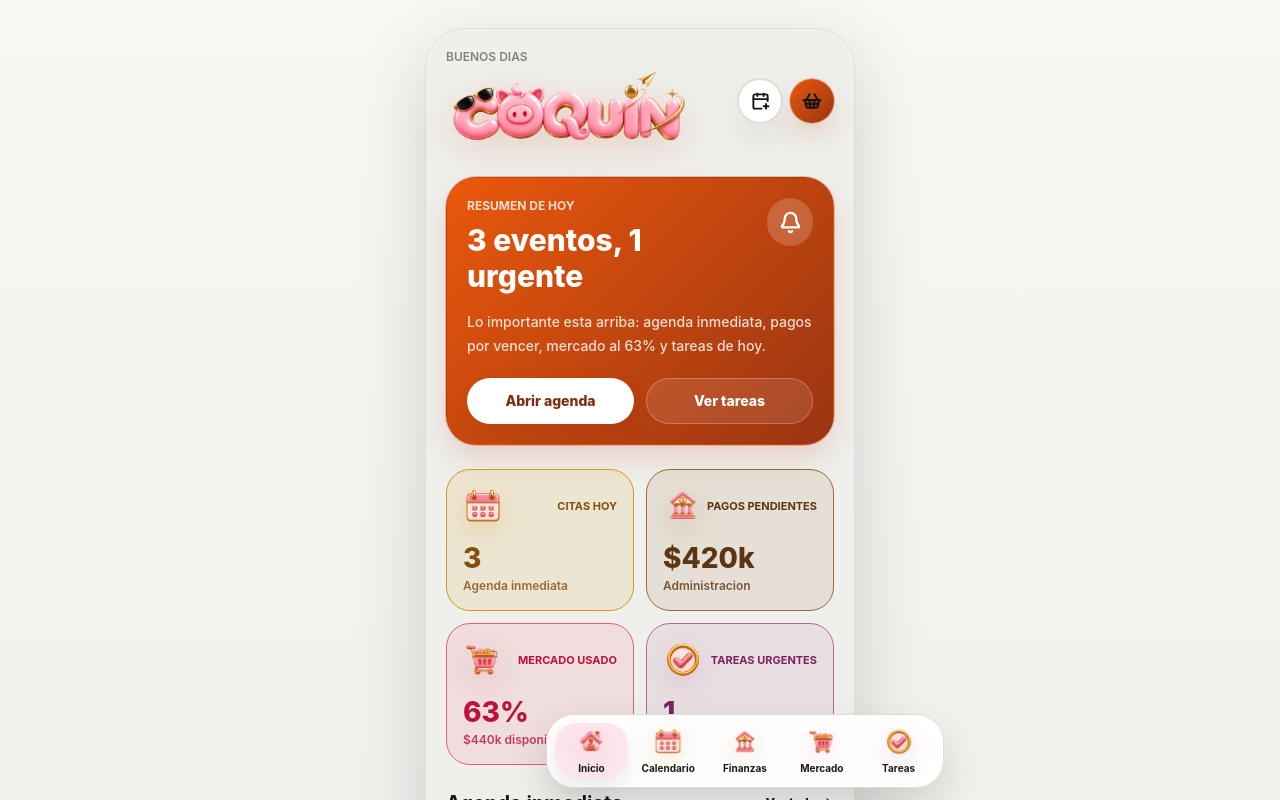
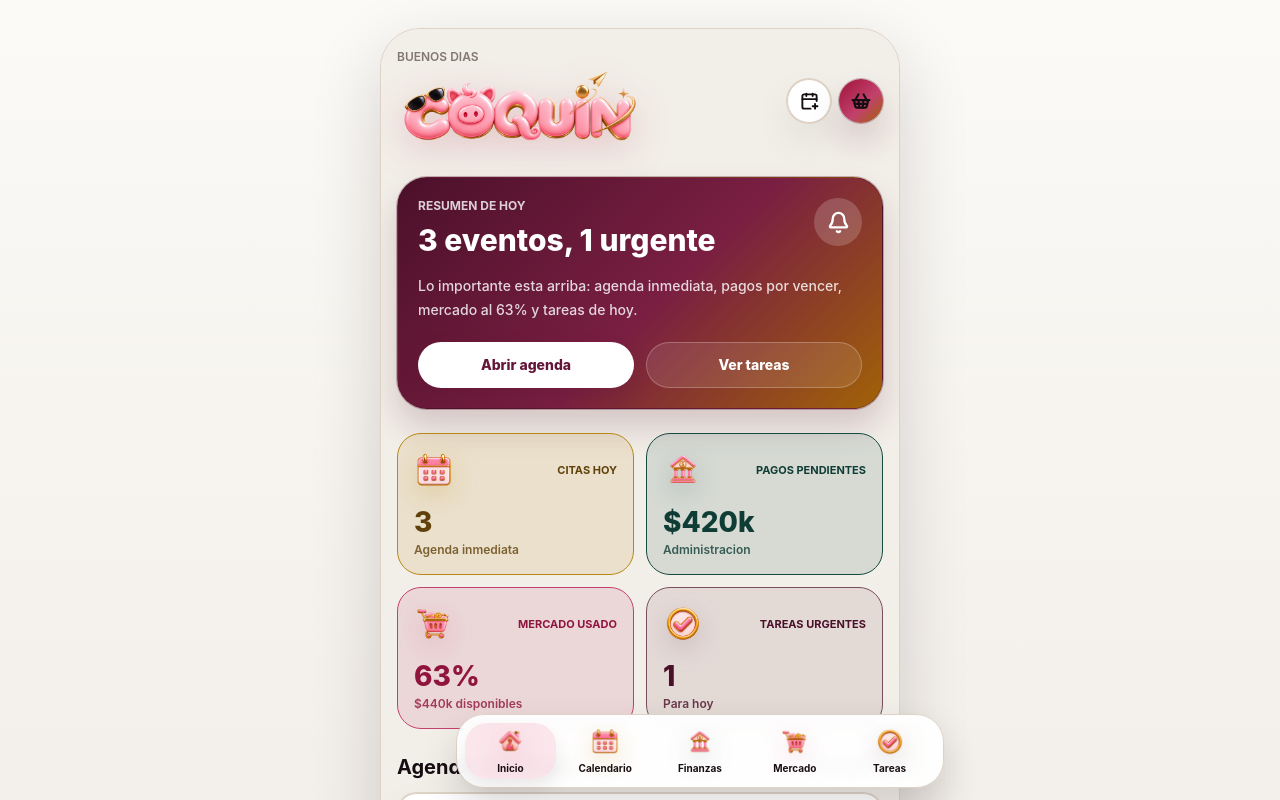
Before and after one commit to luismanuelcon/coquin, a Next.js app: page / in a window 1280 px wide. Shown: the top 800 px of the page. Built offline with nearby package versions, Linux system fonts and the light colour scheme.

Commit message:
Refina paleta premium y ancho movil

```diff
--- a/src/app/calendar/page.tsx
+++ b/src/app/calendar/page.tsx
@@ -100,7 +100,7 @@ export default function CalendarPage() {
 
         {lastAdded ? (
           <p
-            className="interactive-surface flex items-center gap-2 rounded-[16px] border border-[rgb(194_65_12_/_24%)] bg-[var(--primary-soft)] px-3 py-2 text-xs font-bold text-[var(--on-primary-container)]"
+            className="interactive-surface flex items-center gap-2 rounded-[16px] border border-[rgb(75_16_41_/_24%)] bg-[var(--primary-soft)] px-3 py-2 text-xs font-bold text-[var(--on-primary-container)]"
             aria-live="polite"
           >
             <Clock aria-hidden="true" size={16} strokeWidth={2.4} />
--- a/src/app/globals.css
+++ b/src/app/globals.css
@@ -3,46 +3,48 @@
 :root {
   color-scheme: light;
 
-  --surface: #f7f7f4;
-  --surface-bg: #efefec;
+  --surface: #fbfaf7;
+  --surface-bg: #f2eee8;
   --surface-lowest: #ffffff;
-  --surface-low: #f5f3ef;
-  --surface-container: #ebe8e2;
-  --surface-high: #ded9d0;
-  --surface-highest: #cbc4b8;
-  --surface-variant: #e4dfd6;
+  --surface-low: #f8f4ee;
+  --surface-container: #eee7dd;
+  --surface-high: #dfd4c5;
+  --surface-highest: #cdbba8;
+  --surface-variant: #e8ded3;
   --panel: #ffffff;
-  --panel-raised: #f8f7f4;
-  --surface-stroke: #e2ddd4;
+  --panel-raised: #fffaf5;
+  --surface-stroke: #ded2c5;
 
-  --text: #171717;
-  --text-soft: #87827a;
-  --text-muted: #57534e;
-  --outline: #8b8580;
-  --outline-soft: #d4cec4;
+  --text: #160d12;
+  --text-soft: #837771;
+  --text-muted: #514742;
+  --outline: #8b7d75;
+  --outline-soft: #d7c9ba;
 
-  --primary: #c2410c;
-  --primary-container: #fff1e8;
-  --primary-soft: rgb(194 65 12 / 10%);
+  --primary: #4b1029;
+  --primary-container: #fff0f6;
+  --primary-soft: rgb(75 16 41 / 10%);
   --on-primary: #ffffff;
-  --on-primary-container: #7c2d12;
+  --on-primary-container: #641638;
 
-  --finance: #1f2937;
-  --finance-container: #f1f2f4;
-  --finance-soft: rgb(31 41 55 / 8%);
+  --finance: #174a41;
+  --finance-container: #eaf6f2;
+  --finance-soft: rgb(23 74 65 / 10%);
 
-  --market: #c2410c;
-  --market-container: #fff1e8;
-  --market-soft: rgb(194 65 12 / 10%);
+  --market: #9f1239;
+  --market-container: #fff0f6;
+  --market-soft: rgb(159 18 57 / 10%);
 
-  --urgent: #c2410c;
-  --urgent-soft: rgb(194 65 12 / 10%);
-  --purple: #6f7177;
+  --urgent: #a16207;
+  --urgent-soft: rgb(161 98 7 / 12%);
+  --gold: #a16207;
+  --rose: #e04473;
+  --purple: #5b435d;
   --error: #b42318;
 
-  --gradient-primary: linear-gradient(135deg, #ea580c 0%, #9a3412 100%);
-  --gradient-alert: linear-gradient(135deg, #ea580c 0%, #9a3412 100%);
-  --gradient-panel: linear-gradient(180deg, #ffffff 0%, #f8f7f4 100%);
+  --gradient-primary: linear-gradient(135deg, #4b1029 0%, #7a1f42 54%, #a16207 100%);
+  --gradient-alert: linear-gradient(135deg, #9f1239 0%, #c2416c 58%, #a16207 100%);
+  --gradient-panel: linear-gradient(180deg, #ffffff 0%, #fffaf5 100%);
 
   --radius-sm: 0.25rem;
   --radius-md: 0.75rem;
@@ -57,8 +59,8 @@
   --space-xl: 32px;
   --space-2xl: 48px;
 
-  --shadow-soft: 0 0 0 1px var(--surface-stroke), 0 16px 36px rgb(23 23 23 / 8%);
-  --shadow-active: 0 0 0 1px rgb(194 65 12 / 28%), 0 14px 26px rgb(194 65 12 / 16%);
+  --shadow-soft: 0 0 0 1px var(--surface-stroke), 0 18px 38px rgb(22 13 18 / 8%);
+  --shadow-active: 0 0 0 1px rgb(75 16 41 / 28%), 0 18px 32px rgb(75 16 41 / 18%);
   --motion-fast: 150ms;
   --motion-base: 240ms;
   --motion-slow: 420ms;
@@ -78,7 +80,7 @@ html {
 body {
   min-height: 100vh;
   margin: 0;
-  background: linear-gradient(180deg, #f7f7f4 0%, #efefec 54%, #e8e5df 100%);
+  background: linear-gradient(180deg, #fbfaf7 0%, #f2eee8 52%, #e9e1d8 100%);
   color: var(--text);
   font-family: "Plus Jakarta Sans", Inter, ui-sans-serif, system-ui, -apple-system, BlinkMacSystemFont, "Segoe UI", sans-serif;
   letter-spacing: 0;
@@ -117,7 +119,7 @@ a:focus-visible,
 input:focus-visible,
 select:focus-visible,
 textarea:focus-visible {
-  outline: 3px solid rgb(194 65 12 / 44%);
+  outline: 3px solid rgb(75 16 41 / 42%);
   outline-offset: 3px;
 }
 
@@ -138,7 +140,7 @@ a {
 }
 
 .skip-link {
-  position: fixed;
+  position: absolute;
   left: 16px;
   top: 12px;
   z-index: 50;
@@ -151,12 +153,12 @@ a {
   transform: translateY(-140%);
 }
 
-.skip-link:focus {
+.skip-link:focus-visible {
   transform: translateY(0);
 }
 
 .mobile-frame {
-  width: min(100%, 430px);
+  width: min(100%, 520px);
   margin: 0 auto;
   overflow-x: clip;
 }
@@ -166,12 +168,12 @@ a {
   width: 56px;
   height: 56px;
   flex: 0 0 56px;
-  border: 1px solid rgb(194 65 12 / 24%);
+  border: 1px solid rgb(224 68 115 / 24%);
   border-radius: 20px;
   background:
-    radial-gradient(circle at 50% 40%, rgb(255 255 255 / 82%), rgb(255 241 232 / 56%) 42%, transparent 68%),
+    radial-gradient(circle at 50% 40%, rgb(255 255 255 / 84%), rgb(255 240 246 / 56%) 42%, transparent 68%),
     var(--primary-soft);
-  box-shadow: 0 12px 24px rgb(194 65 12 / 14%), 0 0 0 1px rgb(255 255 255 / 60%) inset;
+  box-shadow: 0 12px 24px rgb(159 18 57 / 14%), 0 0 0 1px rgb(255 255 255 / 60%) inset;
 }
 
 .brand-wordmark {
@@ -179,7 +181,7 @@ a {
   width: min(56vw, 244px);
   min-width: 168px;
   aspect-ratio: 2083 / 755;
-  filter: drop-shadow(0 10px 18px rgb(194 65 12 / 18%));
+  filter: drop-shadow(0 10px 18px rgb(159 18 57 / 18%));
 }
 
 .module-icon {
@@ -332,7 +334,7 @@ a {
   position: absolute;
   inset: 0;
   pointer-events: none;
-  background: linear-gradient(135deg, rgb(255 122 26 / 8%), transparent 34%);
+  background: linear-gradient(135deg, rgb(224 68 115 / 10%), transparent 34%);
   opacity: 0;
   transition: opacity var(--motion-base) var(--ease-standard);
 }
@@ -402,8 +404,8 @@ a {
   .interactive-surface:hover,
   .card:hover {
     transform: translateY(-2px);
-    border-color: rgb(194 65 12 / 24%);
-    box-shadow: var(--shadow-soft), 0 14px 28px rgb(23 23 23 / 6%);
+    border-color: rgb(75 16 41 / 24%);
+    box-shadow: var(--shadow-soft), 0 14px 28px rgb(22 13 18 / 7%);
   }
 
   .interactive-surface:hover::after {
@@ -420,7 +422,7 @@ a {
     border: 1px solid var(--surface-stroke);
     border-radius: 40px;
     background: var(--surface-bg);
-    box-shadow: 0 24px 70px rgb(23 23 23 / 16%);
+    box-shadow: 0 24px 70px rgb(22 13 18 / 16%);
     overflow: hidden;
   }
 }
--- a/src/app/page.tsx
+++ b/src/app/page.tsx
@@ -16,7 +16,7 @@ export default function HomePage() {
   return (
     <AppChrome>
       <div className="page-stack">
-        <section className="interactive-surface rounded-[30px] border border-[rgb(194_65_12_/_28%)] bg-[image:var(--gradient-primary)] p-5 text-white shadow-[var(--shadow-active)]">
+        <section className="interactive-surface rounded-[30px] border border-[rgb(75_16_41_/_28%)] bg-[image:var(--gradient-primary)] p-5 text-white shadow-[var(--shadow-active)]">
           <div className="flex items-start justify-between gap-4">
             <div>
               <p className="text-xs font-bold uppercase opacity-80">Resumen de hoy</p>
@@ -34,8 +34,8 @@ export default function HomePage() {
           <div className="mt-5 grid grid-cols-2 gap-3">
             <Link
               href="/calendar"
-              className="interactive-surface rounded-full border border-white/70 bg-white px-4 py-3 text-center text-sm font-extrabold shadow-[0_10px_22px_rgb(124_45_18_/_14%)]"
-              style={{ color: "#7c2d12" }}
+              className="interactive-surface rounded-full border border-white/70 bg-white px-4 py-3 text-center text-sm font-extrabold shadow-[0_10px_22px_rgb(75_16_41_/_16%)]"
+              style={{ color: "var(--on-primary-container)" }}
             >
               Abrir agenda
             </Link>
--- a/src/app/tasks/page.tsx
+++ b/src/app/tasks/page.tsx
@@ -89,7 +89,7 @@ export default function TasksPage() {
               {progress}%
             </span>
           </div>
-          <div className="interactive-surface rounded-[20px] border border-[var(--urgent)] bg-[var(--urgent-soft)] p-4 shadow-[0_12px_22px_rgb(194_65_12_/_10%)]">
+          <div className="interactive-surface rounded-[20px] border border-[var(--urgent)] bg-[var(--urgent-soft)] p-4 shadow-[0_12px_22px_rgb(161_98_7_/_12%)]">
             <div className="mb-4 flex items-center gap-3">
               <div className="grid size-11 shrink-0 place-items-center rounded-full bg-[rgb(255_255_255_/_8%)] text-[var(--urgent)]">
                 <Hammer aria-hidden="true" size={20} strokeWidth={2.4} />
@@ -107,7 +107,7 @@ export default function TasksPage() {
 
         {lastAdded ? (
           <p
-            className="interactive-surface flex items-center gap-2 rounded-[16px] border border-[rgb(194_65_12_/_24%)] bg-[var(--primary-soft)] px-3 py-2 text-xs font-bold text-[var(--on-primary-container)]"
+            className="interactive-surface flex items-center gap-2 rounded-[16px] border border-[rgb(75_16_41_/_24%)] bg-[var(--primary-soft)] px-3 py-2 text-xs font-bold text-[var(--on-primary-container)]"
             aria-live="polite"
           >
             <CheckCircle2 aria-hidden="true" size={16} strokeWidth={2.4} />
@@ -169,7 +169,7 @@ export default function TasksPage() {
               <button
                 type="submit"
                 disabled={!canSubmit}
-                className="mt-2 h-11 w-full rounded-full bg-[image:var(--gradient-alert)] text-sm font-extrabold text-white shadow-[0_12px_22px_rgb(194_65_12_/_14%)] disabled:cursor-not-allowed disabled:opacity-45"
+                className="mt-2 h-11 w-full rounded-full bg-[image:var(--gradient-alert)] text-sm font-extrabold text-white shadow-[0_12px_22px_rgb(159_18_57_/_16%)] disabled:cursor-not-allowed disabled:opacity-45"
               >
                 Guardar
               </button>
--- a/src/components/layout/app-chrome.tsx
+++ b/src/components/layout/app-chrome.tsx
@@ -21,7 +21,7 @@ export function AppChrome({ children }: AppChromeProps) {
         Saltar al contenido
       </a>
       <div className="mobile-frame">
-        <div className="min-h-screen bg-[var(--surface-bg)] px-4 pb-32 pt-5 min-[390px]:px-5 md:min-h-[860px]">
+        <div className="min-h-screen bg-[var(--surface-bg)] px-3 pb-32 pt-5 min-[390px]:px-4 md:min-h-[860px]">
           <header className="mb-6 flex items-center justify-between gap-3">
             <div className="flex min-w-0 items-center gap-3">
               {isHome ? (
@@ -52,7 +52,7 @@ export function AppChrome({ children }: AppChromeProps) {
               </Link>
               <Link
                 href="/market"
-                className="interactive-surface grid size-11 shrink-0 place-items-center rounded-full bg-[image:var(--gradient-primary)] text-white shadow-[var(--shadow-active)]"
+                className="interactive-surface grid size-11 shrink-0 place-items-center rounded-full bg-[image:var(--gradient-alert)] text-white shadow-[var(--shadow-active)]"
                 aria-label="Abrir mercado"
               >
                 <ShoppingBasket aria-hidden="true" size={20} strokeWidth={2.6} />
--- a/src/components/layout/bottom-nav.tsx
+++ b/src/components/layout/bottom-nav.tsx
@@ -11,10 +11,10 @@ export function BottomNav() {
 
   return (
     <nav
-      className="bottom-nav-safe fixed inset-x-0 bottom-0 z-20 mx-auto max-w-[430px] px-4 pb-4 md:absolute md:left-1/2 md:-translate-x-1/2"
+      className="bottom-nav-safe fixed inset-x-0 bottom-0 z-20 mx-auto max-w-[520px] px-3 pb-4 min-[390px]:px-4 md:absolute md:left-1/2 md:-translate-x-1/2"
       aria-label="Navegacion principal"
     >
-      <div className="grid grid-cols-5 gap-1 rounded-[28px] border border-[var(--surface-stroke)] bg-[rgb(255_255_255_/_94%)] p-2 shadow-[0_18px_38px_rgb(23_23_23_/_14%)] backdrop-blur">
+      <div className="grid grid-cols-5 gap-1 rounded-[28px] border border-[var(--surface-stroke)] bg-[rgb(255_255_255_/_94%)] p-2 shadow-[0_18px_38px_rgb(22_13_18_/_14%)] backdrop-blur">
         {visibleModules.map((key) => {
           const item = moduleThemes[key];
           const active = pathname === item.href;
@@ -25,7 +25,7 @@ export function BottomNav() {
               href={item.href}
               className={clsx(
                 "interactive-surface flex h-14 flex-col items-center justify-center gap-1 rounded-[22px] text-[10px] font-bold transition",
-                active ? "text-[var(--active-text)] shadow-[0_10px_20px_rgb(23_23_23_/_8%)]" : "text-[var(--text-soft)]",
+                active ? "text-[var(--active-text)] shadow-[0_10px_20px_rgb(22_13_18_/_8%)]" : "text-[var(--text-soft)]",
               )}
               style={
                 {
```
Also changed, not shown: src/app/finances/page.tsx (+4 -4 lines), src/app/market/page.tsx (+6 -6 lines), src/lib/design-system.ts (+14 -14 lines), 1 other file (tests, documents, lock files or other folders).
